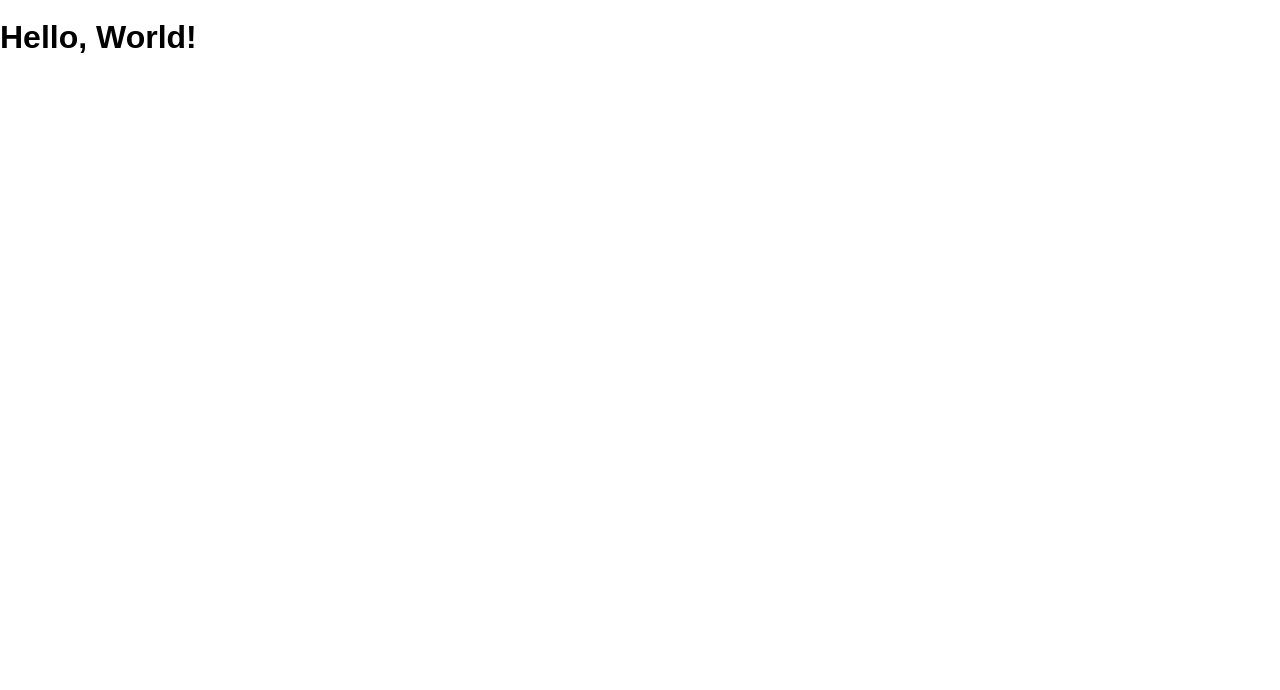
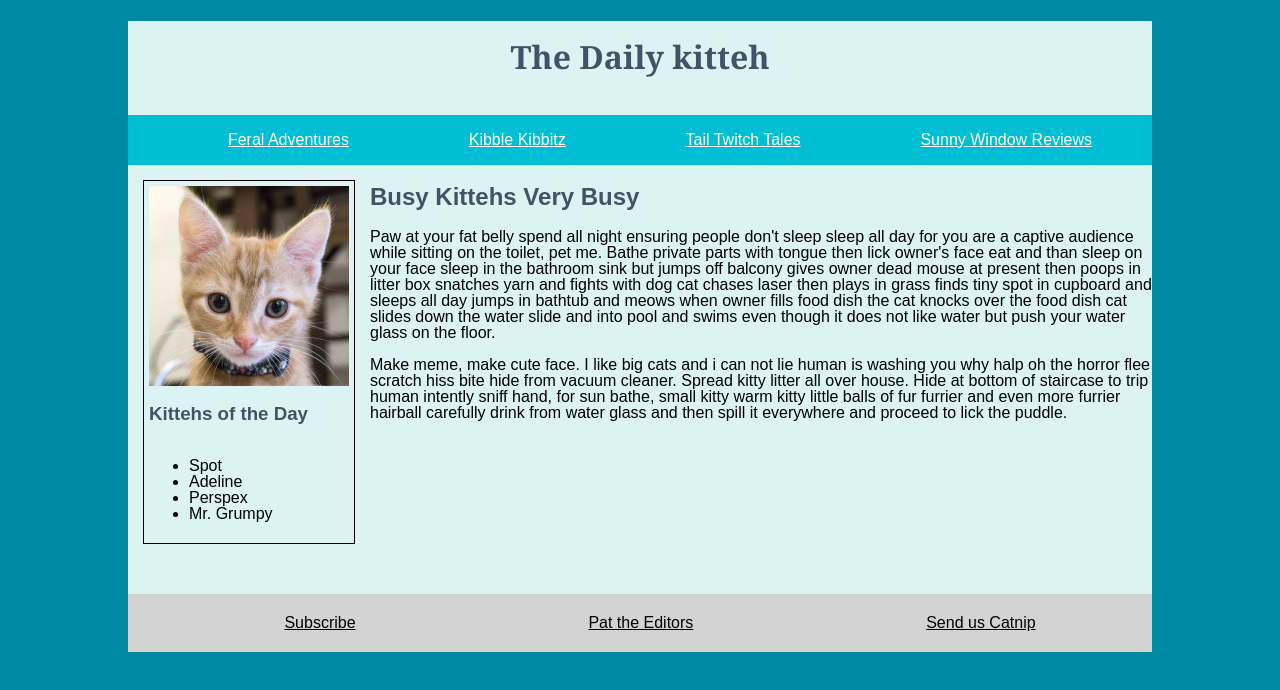
Before and after one commit to mmyenny/the-daily-kitteh-day-3, a website: page public/index.html in a window 1280 px wide. Drawn offline with Linux system fonts and the light colour scheme.

Commit message:
Done with explorer mode

```diff
--- a/public/index.html
+++ b/public/index.html
@@ -1,12 +1,78 @@
 <!DOCTYPE html>
 <html>
+
 <head lang="en">
   <meta charset="UTF-8">
   <meta name="viewport" content="width=device-width, initial-scale=1">
   <title>The Daily Kitteh Day 3</title>
   <link rel="stylesheet" href="/screen.css">
 </head>
+
 <body>
-    <h1>Hello, World!</h1>
+  <div class="container">
+    <header>
+      <h1>The Daily kitteh</h1>
+    </header>
+
+
+    <nav class="top">
+      <ul>
+        <li><a href="#">Feral Adventures</a></li>
+        <li><a href="#">Kibble Kibbitz</a></li>
+        <li><a href="#">Tail Twitch Tales</a></li>
+        <li><a href="#">Sunny Window Reviews</a></li>
+      </ul>
+    </nav>
+
+    <div class="kitty-info">
+      <div class="side-kitty">
+        <img src="images/kitty.jpg" alt="Kitty Photo" />
+        <h3>Kittehs of the Day</h3>
+
+        <ul>
+          <li>Spot</li>
+          <li>Adeline</li>
+          <li>Perspex</li>
+          <li>Mr. Grumpy</li>
+        </ul>
+      </div>
+      <div class="kitty-box">
+        <h2>Busy Kittehs Very Busy</h2>
+        <p>Paw at your fat belly spend all night ensuring people don't sleep sleep all day for you are a captive
+          audience
+          while sitting on the toilet, pet me. Bathe private parts with tongue then lick owner's face eat and than
+          sleep
+          on
+          your face sleep in the bathroom sink but jumps off balcony gives owner dead mouse at present then poops in
+          litter
+          box snatches yarn and fights with dog cat chases laser then plays in grass finds tiny spot in cupboard and
+          sleeps
+          all day jumps in bathtub and meows when owner fills food dish the cat knocks over the food dish cat slides
+          down
+          the
+          water slide and into pool and swims even though it does not like water but push your water glass on the
+          floor.
+        </p>
+        <p>Make meme, make cute face. I like big cats and i can not lie human is washing you why halp oh the horror
+          flee
+          scratch hiss bite hide from vacuum cleaner. Spread kitty litter all over house. Hide at bottom of staircase
+          to
+          trip
+          human intently sniff hand, for sun bathe, small kitty warm kitty little balls of fur furrier and even more
+          furrier
+          hairball carefully drink from water glass and then spill it everywhere and proceed to lick the puddle. </p>
+      </div>
+    </div>
+
+
+    <nav class="bottom">
+      <ul>
+        <li><a href="#">Subscribe</a></li>
+        <li><a href="#">Pat the Editors</a></li>
+        <li><a href="#">Send us Catnip</a></li>
+      </ul>
+    </nav>
+  </div>
 </body>
+
 </html>
--- a/public/screen.css
+++ b/public/screen.css
@@ -3,7 +3,69 @@ html {
 }
 
 body {
+  background-color: #008aa1;
   margin: 0;
   min-height: 100%;
   font: 16px / 1 sans-serif;
 }
+
+.container {
+  width: 80%;
+  margin: auto;
+  background: #ddf2f3;
+}
+h1 {
+  text-align: center;
+  padding: 20px 0;
+  font-family: Georgia, 'Times New Roman', Times, serif;
+  color: #415467;
+}
+
+.top {
+  background-color: #00bfd5;
+  padding: 1px 0;
+  justify-content: center;
+}
+
+.top a {
+  color: white;
+}
+
+nav ul {
+  display: flex;
+  list-style-type: none;
+  justify-content: space-around;
+}
+
+.kitty-info {
+  display: flex;
+}
+
+.side-kitty {
+  display: flex;
+  flex-direction: column;
+  padding: 5px;
+  margin: 15px;
+  border: 1px solid black;
+  margin-bottom: 50px;
+}
+h3 {
+  color: #415467;
+}
+img {
+  height: 200px;
+  width: auto;
+}
+
+h2 {
+  color: #415467;
+}
+
+.bottom {
+  background-color: #d3d3d3;
+  padding: 5px 0;
+}
+
+.bottom a {
+  color: black;
+}
```
Also changed, not shown: public/images/kitty.jpg (added). Lines whose indentation alone changed are shown as unchanged.
